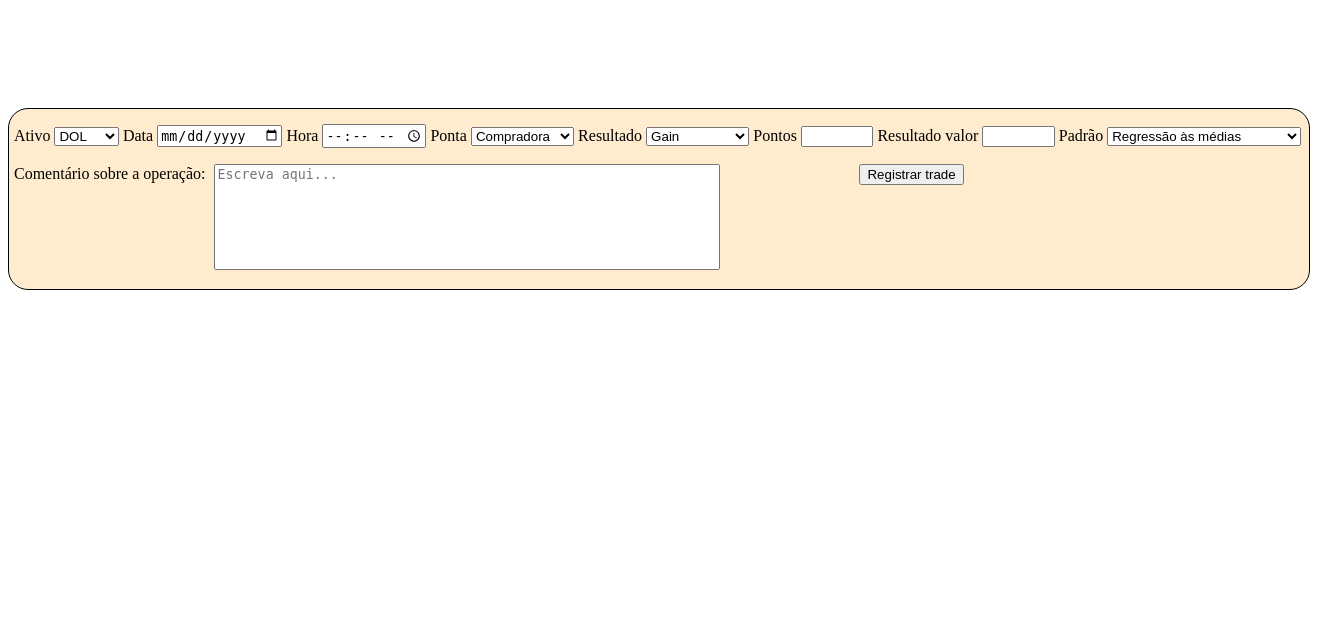
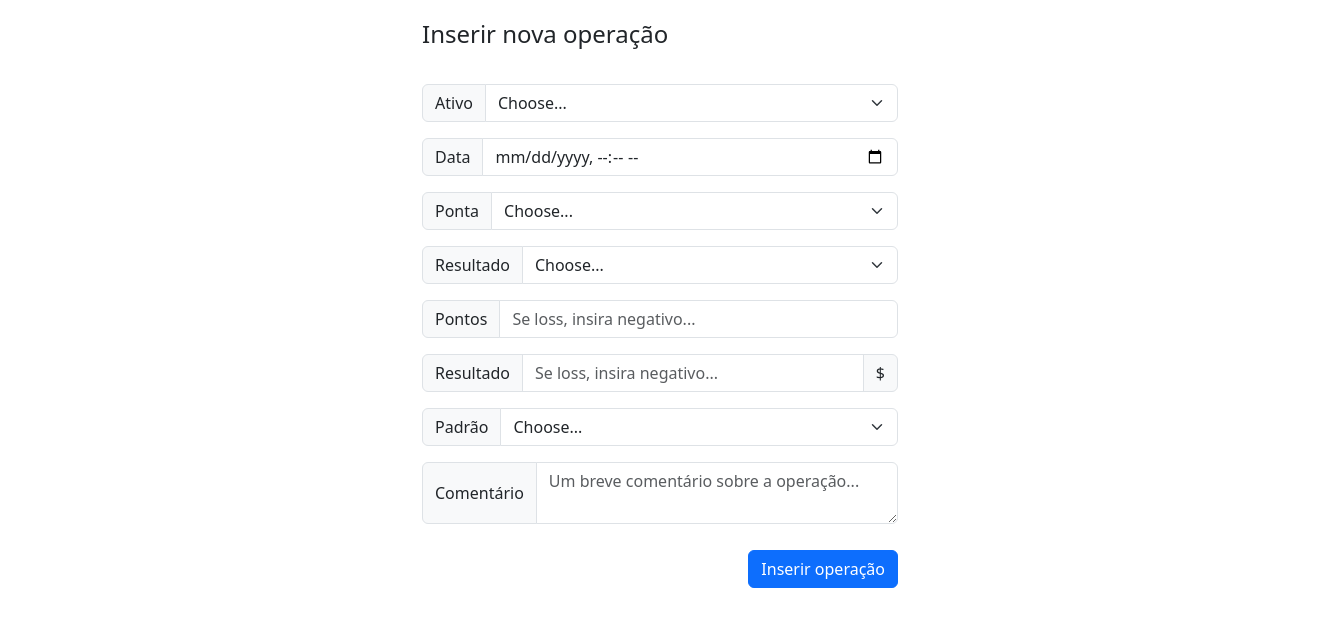
Before and after one commit to Lpbeltra/diario-trade, a PHP site: page / in a window 1320 px wide. Shown: the top 627 px of the page. Run offline with PHP 8.4, Linux system fonts and the light colour scheme; data that the repository does not hold is empty.

Commit message:
Correção de arquivos/conexao com DB finalizada
Refeitos index e arquivos config/conexão com o banco.

```diff
--- a/index.php
+++ b/index.php
@@ -1,19 +1,3 @@
-<?php
-require_once "database.php";
-
-$instance = new Database();
-$connection = $instance->connect();
-$result = mysqli_query($connection, "SELECT * FROM operacoes");
-$addTrade = new Database();
-
-if ($_SERVER['REQUEST_METHOD'] === 'POST') {
-
-    $addTrade->add($_POST['ativo'], $_POST['dataTrade'], $_POST['horaTrade'], $_POST['pontaTrade'], $_POST['resultadoTrade'], $_POST['pontosTrade'], $_POST['valorTrade'], $_POST['padraoOp'], $_POST['comentarioTrade']);
-
-}
-
-?>
-
 <!DOCTYPE html>
 <html lang="en">
 <head>
@@ -21,44 +5,63 @@ if ($_SERVER['REQUEST_METHOD'] === 'POST') {
     <meta http-equiv="X-UA-Compatible" content="IE=edge">
     <meta name="viewport" content="width=device-width, initial-scale=1.0">
     <link rel='stylesheet' href='style.css'/>
+    <link href="https://cdn.jsdelivr.net/npm/bootstrap@5.3.0-alpha1/dist/css/bootstrap.min.css" rel="stylesheet" integrity="sha384-GLhlTQ8iRABdZLl6O3oVMWSktQOp6b7In1Zl3/Jr59b6EGGoI1aFkw7cmDA6j6gD" crossorigin="anonymous">
     <title>Document</title>
 </head>
+
 <body>
-    <div id='insertTrade' style="display: inline-block">
-        <form class="form" method="post" action="index.php">
+    <div class='container' id='container' style='margin-top: 20px;'>
+        <h4>Inserir nova operação</h4>
+        <form style="margin-top: 35px" action="inserttrade.php" method="post">
+            <div class="input-group mb-3">
+                <label class="input-group-text" for="inputGroupSelect01">Ativo</label>
+                <select class="form-select" name ="ativo" id="inputGroupSelect01">
+                    <option selected>Choose...</option>
+                    <option value="WDO">Mini - dolar</option>
+                    <option value="WIN">Mini - indice</option>
+                </select>
+            </div>
 
-            <label for="ativo">Ativo</label>
-            <select class="form-select d-inline" name="ativo" id="ativo" style="width: 5%; margin-right: 0,5%;">
-                <option value="DOL">DOL</option>
-                <option value="WIN">WIN</option>
-            </select>
+            <div class="input-group mb-3">
+                <div class="input-group flex-nowrap">
+                <span class="input-group-text" id="addon-wrapping">Data</span>
+                <input type="datetime-local" name="data" class="form-control" aria-label="date" aria-describedby="addon-wrapping">
+                </div>
+            </div>
 
-            <label for="dataTrade">Data</label>
-            <input id='dataTrade' required class='inputs' type="date" style="margin-right: 0,5%;">
-
-            <label for="horaTrade">Hora</label>
-            <input id='horaTrade' required class='inputs' type="time" style="margin-right: 0,5%;">
-
-            <label for="pontaTrade">Ponta</label>
-            <select class="form-select d-inline" name="pontaTrade" id="pontaTrade" style="width: 8%; margin-right: 0,5%;">
+            <div class="input-group mb-3">
+                <label class="input-group-text" for="inputGroupSelect01">Ponta</label>
+                <select class="form-select" name="ponta" id="inputGroupSelect01">
+                    <option selected>Choose...</option>
                     <option value="compradora">Compradora</option>
                     <option value="vendedora">Vendedora</option>
                 </select>
+            </div>
 
-            <label for="resultadoTrade">Resultado</label>
-            <select class="form-select d-inline" name="resultadoTrade" id="resultadoTrade" style="width: 8%; margin-right: 0,5%;">
-                <option value="gain">Gain</option>
-                <option value="Loss">Loss</option>
+            <div class="input-group mb-3">
+                <label class="input-group-text" for="inputGroupSelect01">Resultado</label>
+                <select class="form-select" name="resultado" id="inputGroupSelect01">
+                    <option selected>Choose...</option>
+                    <option value="Gain">Gain</option>
+                    <option value="loss">Loss</option>
                 </select>
+            </div>
 
-            <label for="pontosTrade">Pontos</label>
-            <input id='pontosTrade' required class='inputs' type="number" style="width: 5%; margin-right: 0,5%;">
+            <div class="input-group mb-3">
+                <label class="input-group-text" for="inputGroupSelect01">Pontos</label>
+                <input type="number" name="pontos" class="form-control" placeholder="Se loss, insira negativo..." aria-label="Number" aria-describedby="addon-wrapping">
+            </div>
 
-            <label for="valorTrade">Resultado valor</label>
-            <input type="number" step="0.00,5" name="valorTrade" min="0.00,5" style="width: 5%; margin-right: 0,5%;">
+            <div class="input-group mb-3">
+                <span class="input-group-text">Resultado</span>
+                <input type="number" name="resultadoValor" step="0.01" min="0.01" placeholder="Se loss, insira negativo..." class="form-control" aria-label="Amount (to the nearest dollar)">
+                <span class="input-group-text">$</span>
+            </div>
 
-            <label for="padraoOp">Padrão</label>
-            <select class="form-select d-inline" name="padraoOp" style="width: 15%; margin-right: 0,5%;">
+            <div class="input-group mb-3">
+                <label class="input-group-text" for="inputGroupSelect01">Padrão</label>
+                <select class="form-select" name="padrao" id="inputGroupSelect01">
+                    <option selected>Choose...</option>
                     <option value="Regressão às médias">Regressão às médias</option>
                     <option value="Realinhamento de médias">Realinhamento de médias</option>
                     <option value="Bandeiras e flâmulas">Bandeiras e flâmulas</option>
@@ -68,17 +71,23 @@ if ($_SERVER['REQUEST_METHOD'] === 'POST') {
                     <option value="Power breakout">Power breakout</option>
                     <option value="Rejeiçao em Sup/Res">Rejeiçao em Sup/Res</option>
                     <option value="Desrespeitando padrão operacional">Desrespeitando padrão operacional</option>
+                    <option value="Outro">Outro</option>
                 </select>
+            </div>
 
-            <p></p>
+            <div class="input-group mb-3">
+                <span class="input-group-text" >Comentário</span>
+                <textarea class="form-control" name="comentario" placeholder="Um breve comentário sobre a operação..." aria-label="With textarea"></textarea>
+            </div>
 
-            <label for="comentarioTrade"> Comentário sobre a operação: </label>
-            <textarea id="comentarioTrade" placeholder="Escreva aqui..." style="width: 500px; height: 100px; margin-left: 5px; position: absolute;" rows="5" cols="100" wrap="soft"></textarea>
+            <div style="text-align:right">
+                <button class="btn btn-primary" type="submit" style="margin-top: 10px">Inserir operação</button>
+            </div>
 
-            <button class='botao' style='margin-left: 650px; '> Registrar trade </button>
         </form>
     </div>
 
     <script src='script.js'></script>
+    <script src="https://cdn.jsdelivr.net/npm/bootstrap@5.3.0-alpha1/dist/js/bootstrap.bundle.min.js" integrity="sha384-w76AqPfDkMBDXo30jS1Sgez6pr3x5MlQ1ZAGC+nuZB+EYdgRZgiwxhTBTkF7CXvN" crossorigin="anonymous"></script>
 </body>
 </html>
--- a/style.css
+++ b/style.css
@@ -1,17 +1,3 @@
-#insertTrade {
-    padding: 5px;
-    padding-top: 15px;
-    border: 1px solid black;
-    margin: 100px auto;
-    height: 160px;
-    width: 1290px;
-    border-radius: 20px;
-    position: relative;
-    display: inline-block;
-    background-color: blanchedalmond;
+#container {
+    width: 500px;
 }
-
-#comentarioTrade {
-    text-align: left;
-    resize: none;
-}
```
Also changed, not shown: connect.php (added, +9 -0 lines), inserttrade.php (added, +25 -0 lines). Lines whose indentation alone changed are shown as unchanged.
